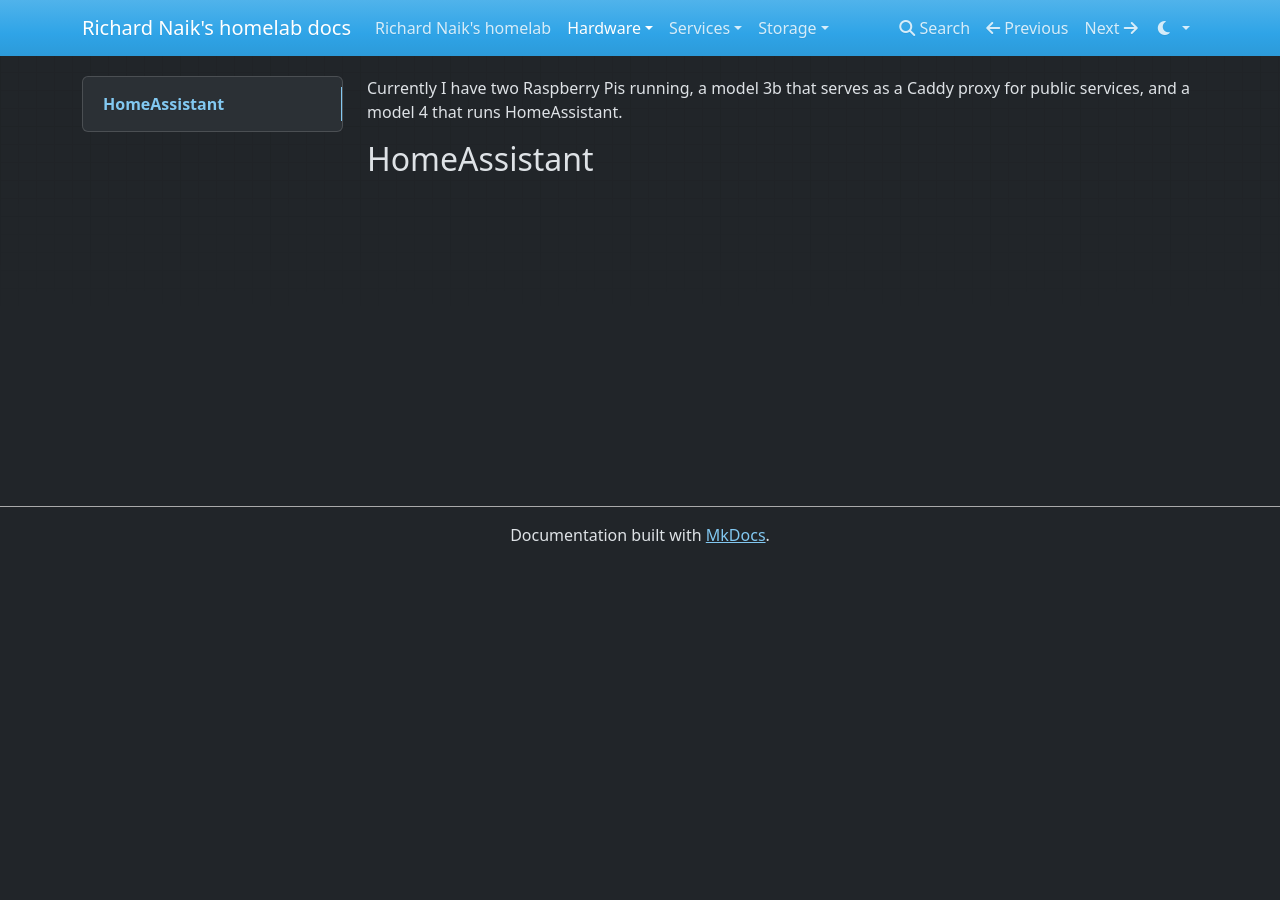
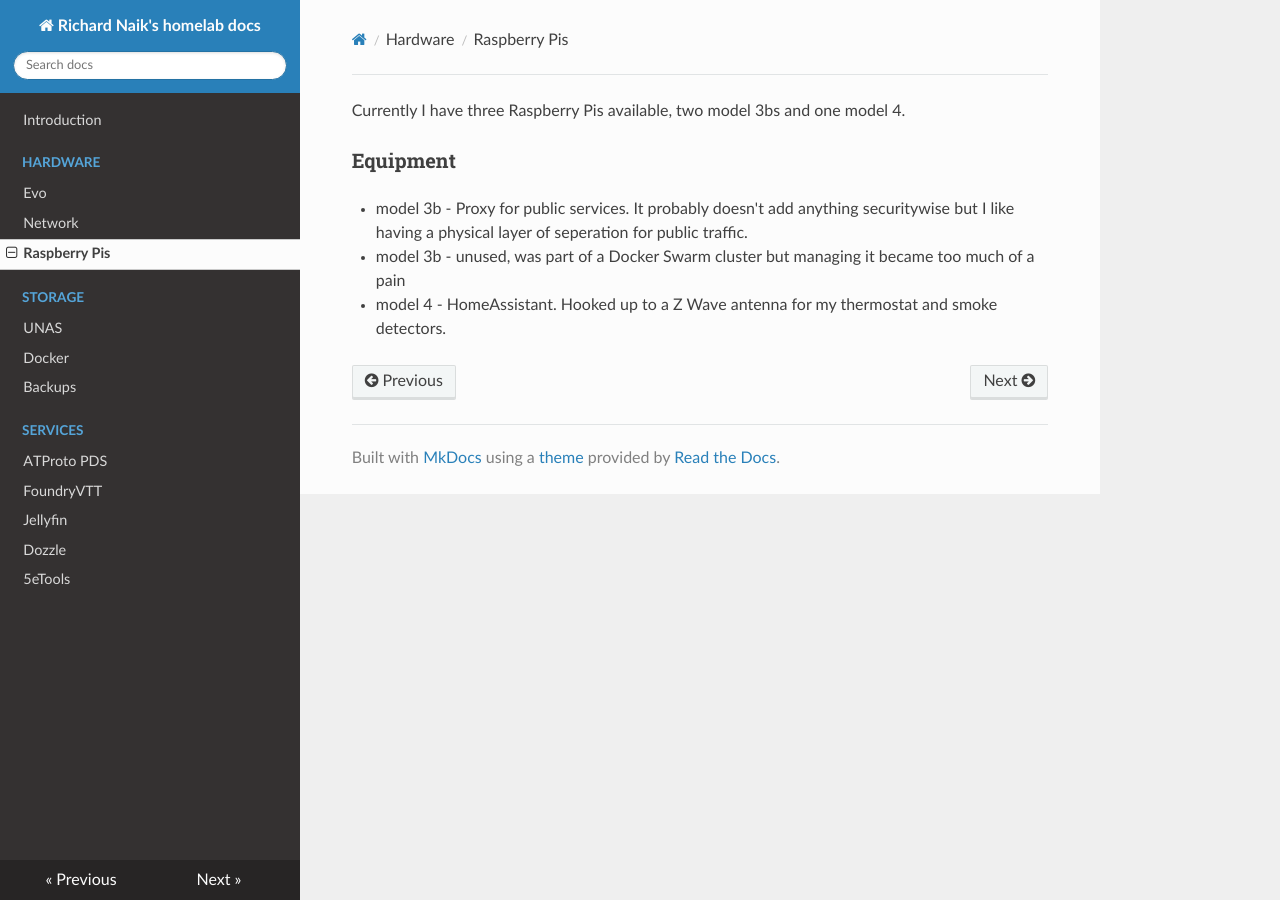
Before and after one commit to richardnaik/homelab-docs, an MkDocs documentation site: the page built from docs/hardware/raspberry-pi.md, in a window 1280 px wide. Built offline with MkDocs 1.6.1, drawn with Linux system fonts in a browser that asks for light colours; nearby versions of some CDN libraries.

Commit message:
nav organization, first draft of hardware

```diff
--- a/docs/hardware/raspberry-pi.md
+++ b/docs/hardware/raspberry-pi.md
@@ -1,3 +1,6 @@
-Currently I have two Raspberry Pis running, a model 3b that serves as a Caddy proxy for public services, and a model 4 that runs HomeAssistant.
+Currently I have three Raspberry Pis available, two model 3bs and one model 4.
 
-## HomeAssistant
+### Equipment
+- model 3b - Proxy for public services. It probably doesn't add anything securitywise but I like having a physical layer of seperation for public traffic.
+- model 3b - unused, was part of a Docker Swarm cluster but managing it became too much of a pain
+- model 4 - HomeAssistant. Hooked up to a Z Wave antenna for my thermostat and smoke detectors.
--- a/mkdocs.yml
+++ b/mkdocs.yml
@@ -1,5 +1,20 @@
 site_name: Richard Naik's homelab docs
 theme:
-  name: mkdocs
-  color_mode: dark
-  user_color_mode_toggle: true
+  name: readthedocs
+
+nav:
+  - Introduction: 'index.md'
+  - Hardware:
+    - Evo: hardware/evo.md
+    - Network: hardware/network.md
+    - Raspberry Pis: hardware/raspberry-pi.md
+  - Storage:
+    - UNAS: storage/unas.md
+    - Docker: storage/docker-storage.md
+    - Backups: storage/backups.md
+  - Services:
+    - ATProto PDS: services/pds.md
+    - FoundryVTT: services/foundryvtt.md
+    - Jellyfin: services/jellyfin.md
+    - Dozzle: services/dozzle.md
+    - 5eTools: services/5etools.md
```
Also changed, not shown: docs/hardware/evo.md (+6 -1 lines), docs/hardware/network.md (+7 -1 lines), docs/index.md (+9 -3 lines), docs/services/5etools.md (added).
